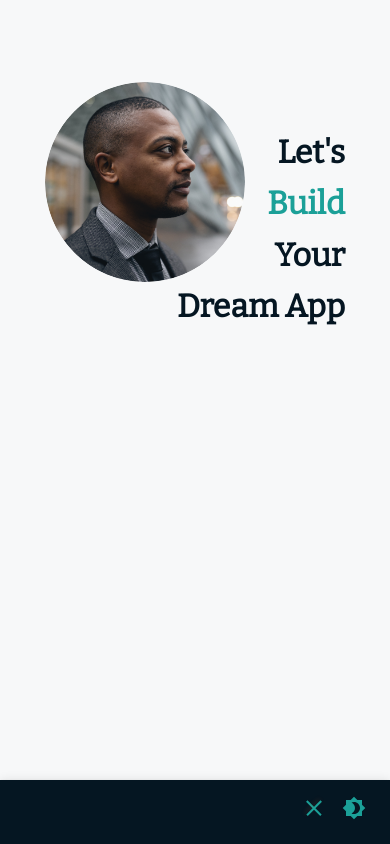
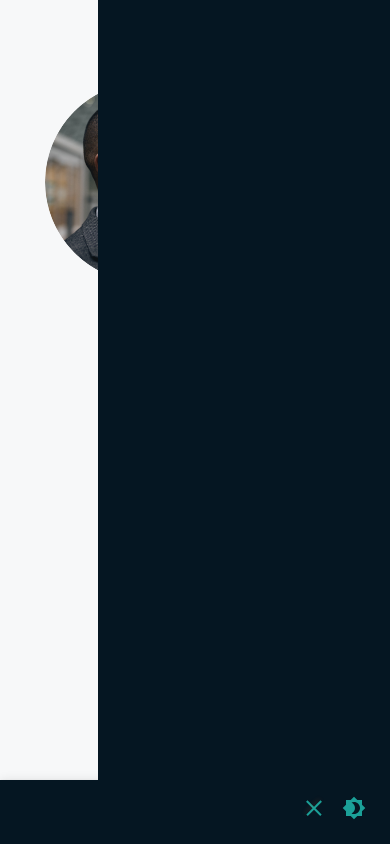
Before and after one commit to bookert921/portfolio, a Gatsby site: page / in a window 390 px wide. Both pictures are taken after a click on the button 314 px from the left and 808 px from the top of the page. Shown: the top 844 px of the page. Built offline with nearby package versions, Linux system fonts and the light colour scheme; Gatsby itself is replaced by a stand-in of ours; a web font is replaced by a local one.

Commit message:
adds sidebar without links

```diff
--- a/src/components/Button/DarkMode/index.tsx
+++ b/src/components/Button/DarkMode/index.tsx
@@ -3,16 +3,24 @@ import {
   Brightness7,
 } from "@mui/icons-material";
 import { IconButton, PaletteMode } from "@mui/material";
+import { useTheme } from "@mui/material/styles";
 
 const DarkMode: React.FC<{
   theme?: PaletteMode;
   toggleTheme: (value?: PaletteMode) => void;
 }> = ({ theme, toggleTheme }) => {
+  const muiTheme = useTheme();
   const themeButton =
     theme === "light" ? (
-      <Brightness4 color="secondary" />
+      <Brightness4
+        color="secondary"
+        sx={{ zIndex: muiTheme.zIndex.tooltip }}
+      />
     ) : (
-      <Brightness7 color="secondary" />
+      <Brightness7
+        color="secondary"
+        sx={{ zIndex: muiTheme.zIndex.tooltip }}
+      />
     );
   return (
     <IconButton onClick={() => toggleTheme()}>
--- a/src/components/Button/NavMenu/index.tsx
+++ b/src/components/Button/NavMenu/index.tsx
@@ -1,16 +1,23 @@
 import { IconButton } from "@mui/material";
+import { useTheme } from "@mui/material/styles";
+import React from "react";
 import { MenuIcon, MenuWrapper } from "./NavMenuElements";
 
 const NavMenu: React.FC<{
   open: boolean;
   toggleNav: (open: boolean) => void;
 }> = ({ open, toggleNav }) => {
+  const theme = useTheme();
   const handleClick = () => {
     toggleNav(!open);
   };
 
   return (
-    <IconButton onClick={handleClick}>
+    <React.Fragment>
+      <IconButton
+        onClick={handleClick}
+        sx={{ zIndex: theme.zIndex.tooltip }}
+      >
         <MenuWrapper>
           <MenuIcon open={open}>
             <div className="clickable-area" />
@@ -18,6 +25,7 @@ const NavMenu: React.FC<{
           </MenuIcon>
         </MenuWrapper>
       </IconButton>
+    </React.Fragment>
   );
 };
 
--- a/src/components/Navbar/index.tsx
+++ b/src/components/Navbar/index.tsx
@@ -10,6 +10,7 @@ import DarkMode from "@components/Button/DarkMode";
 import NavLinks from "./NavLinks";
 
 import { NavbarProps } from "types/interfaces";
+import Sidebar from "@components/Sidebar";
 
 const Navbar: React.FC<NavbarProps> = ({
   links,
@@ -35,6 +36,7 @@ const Navbar: React.FC<NavbarProps> = ({
         left: 0,
         right: 0,
         bottom: fixed ? "auto" : 0,
+        zIndex: muiTheme.zIndex.tooltip,
       }}
     >
       <Toolbar
@@ -46,6 +48,7 @@ const Navbar: React.FC<NavbarProps> = ({
           <NavMenu open={open} toggleNav={setOpen} />
         )}
         <DarkMode theme={theme} toggleTheme={toggleTheme} />
+        <Sidebar open={open} />
       </Toolbar>
     </AppBar>
   );
--- /dev/null
+++ b/src/components/Sidebar/index.tsx
@@ -0,0 +1,30 @@
+import { Box } from "@mui/material";
+import { useTheme } from "@mui/material/styles";
+
+const Sidebar: React.FC<{ open: boolean }> = ({ open }) => {
+  const theme = useTheme();
+  return (
+    <Box
+      sx={{
+        display: "none",
+        [theme.breakpoints.down("tablet")]: {
+          display: "flex",
+          minHeight: "100vh",
+          width: "min(75vw, 400px)",
+          position: "fixed",
+          top: 0,
+          right: 0,
+          bottom: 0,
+          zIndex: theme.zIndex.appBar,
+          backgroundColor: theme.palette.primary.main,
+          visibility: open ? "visible" : "hidden",
+          transform: `translateX(${open ? 0 : 100}vw)`,
+          transition:
+            "transform 0.5s ease, visibility 1s ease",
+        },
+      }}
+    ></Box>
+  );
+};
+
+export default Sidebar;
```
Lines whose indentation alone changed are shown as unchanged.
